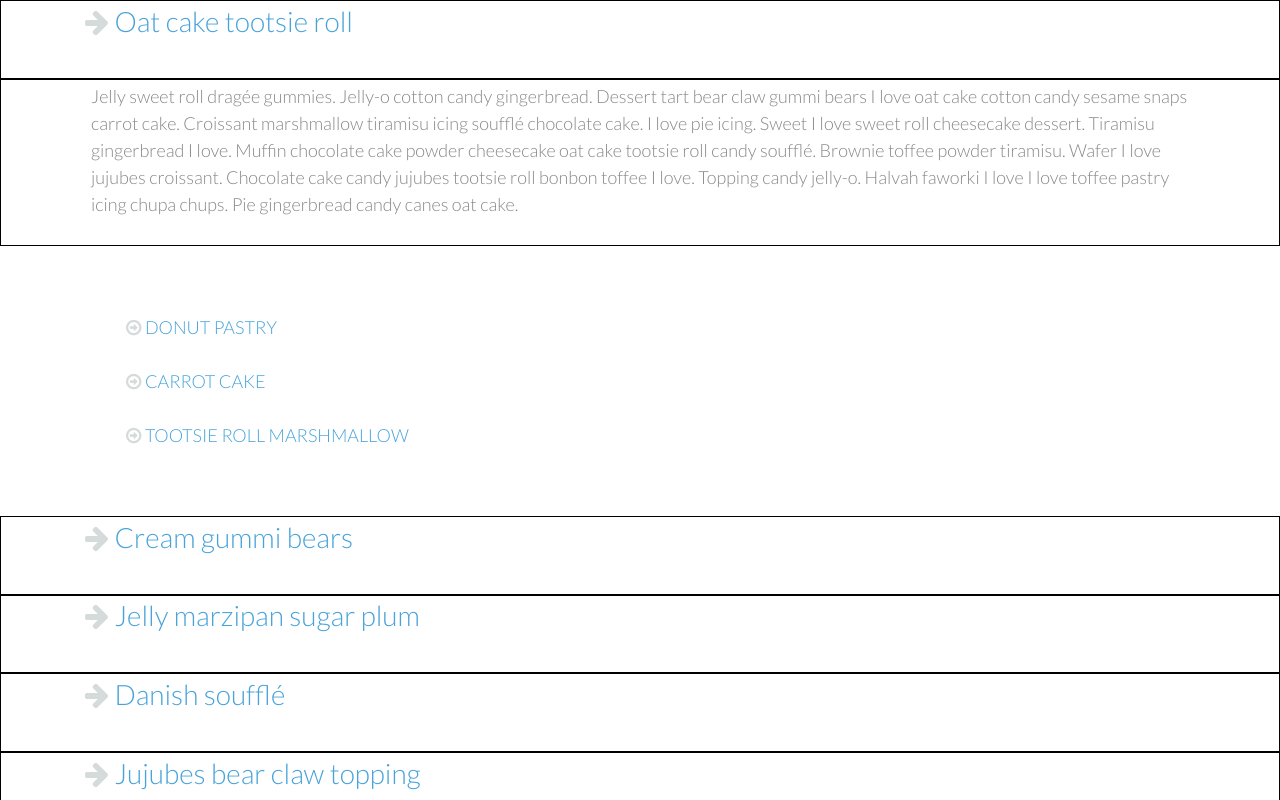
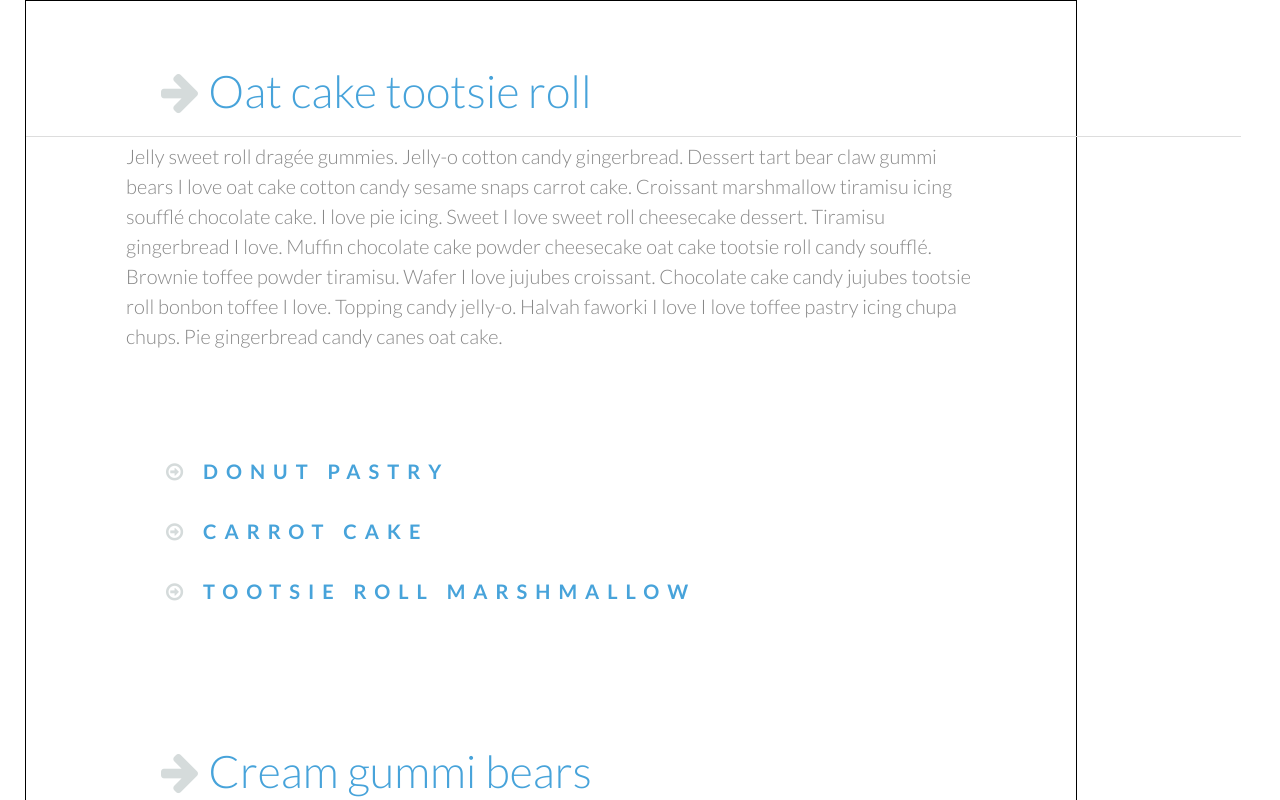
Before and after one commit to marybethclark/Nested-Accordion, a plain HTML site: page index.html in a window 1280 px wide. Both pictures are taken after a click on the element "Oat cake tootsie roll". Shown: the top 800 px of the page. Drawn offline with nearby package versions, Linux system fonts and the light colour scheme.

Commit message:
added further styling to fonts

```diff
--- a/assets/css/styles.css
+++ b/assets/css/styles.css
@@ -1,8 +1,13 @@
-#container{}
+#container{
+  width: 1050px;
+  margin-left:25px;
+  border: 1px solid black;
+}
 
   .fa-arrow-right{
     color: #D5DBDB;
     /*GREY*/
+    font-weight: 100;
   }
 
 /*ATTEMPT BELOW IS NOT WORKING*/
@@ -18,9 +23,12 @@ font: verdana;
     color: #47a3da;*/
     /*BLUE*/
     h3{
+      width: 90%;
       color: #47a3da;
-      font-size: 28px;
+      font-size: 40px;
       font-family: 'Lato', sans-serif;
+      border-bottom: 1px solid #ddd;
+
     }
   }
   .AccordionItems{
@@ -28,29 +36,36 @@ font: verdana;
     /*border-bottom: 1px solid #ddd;*/
     padding: 0.2em 5em 1.5em 5em;
     /*margin: 20px;*/
-    border: 1px solid black
     color: #47a3da;
-    font-size: 28px;
+    /*font-size: 35px;*/
     font-family: 'Lato', sans-serif;
     display: none;
   }
   h3{
-    padding: 0.2em 3em 1.5em 3em;
+    padding: 1.5em 3em .5em 3em;
     margin: 0;
-    border: 1px solid black;}
+    font-size: 45px;
+    /*border: 1px solid black;*/
+  }
   .paragraph{
     color: #888;
-    font-size: 18px;
+    font-size: 20px;
     line-height: 1.5;
+    font-weight: 300;
     padding: 0.2em 5em 1.5em 5em;
     margin: 0;
-    border: 1px solid black
+    /*border: 1px solid black*/
 
   }
+  /*.SmallHeadings{
+
+
+  }*/
   .ParagraphSmallHeaders{
   color: #D5DBDB;
   font-size: 30px;
   font-family: 'Lato', sans-serif;
+  font-weight: 700;
    display: none
   }
   .fa-arrow-circle-o-right{
@@ -58,10 +73,12 @@ font: verdana;
   }
   .SmallHeadings{
     color: #47a3da;
-    font-size: 18px;
+    font-size: 20px;
+    font-weight: 900;
     font-family: 'Lato', sans-serif;
     padding: 3em 5em 3em 7em;
     line-height: 3;
+    letter-spacing: .4em;
   }
 /*PERHAPS STYLE HORIZONTAL RULE HERE?*/
 /*hr{
```
